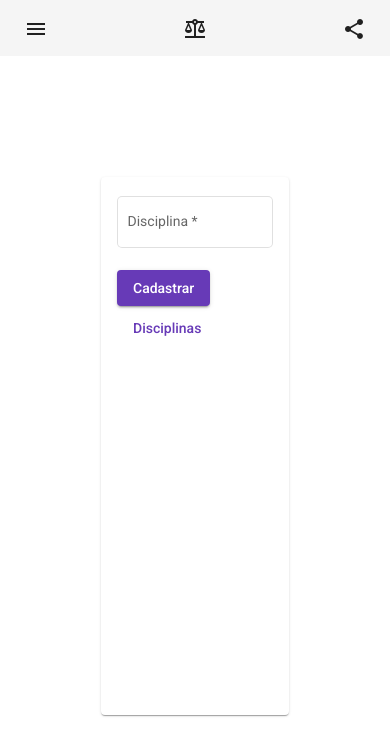
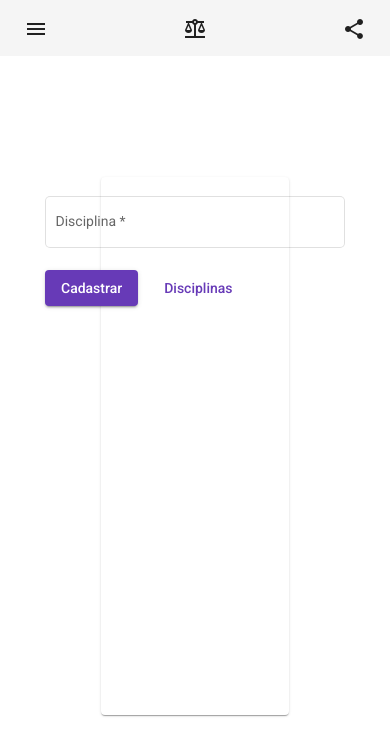
Before and after one commit to PedroHenrique0121/study-front-end, an Angular app: page /disciplinas/cadastro in a window 390 px wide. Shown: the top 756 px of the page. Built offline with nearby package versions, Linux system fonts and the light colour scheme.

Commit message:
configurando tamanho do form no mobile

```diff
--- a/src/app/disciplinas/disciplina-cadastro/disciplina-cadastro.component.css
+++ b/src/app/disciplinas/disciplina-cadastro/disciplina-cadastro.component.css
@@ -11,7 +11,7 @@
 }
 
 .example-form {
-    min-width: 150px;
+    min-width: 300px;
     max-width: 100%;
     width: 100%;
 
```
